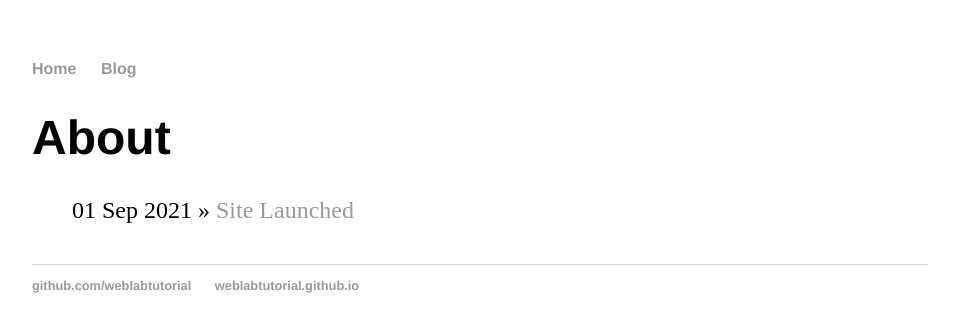
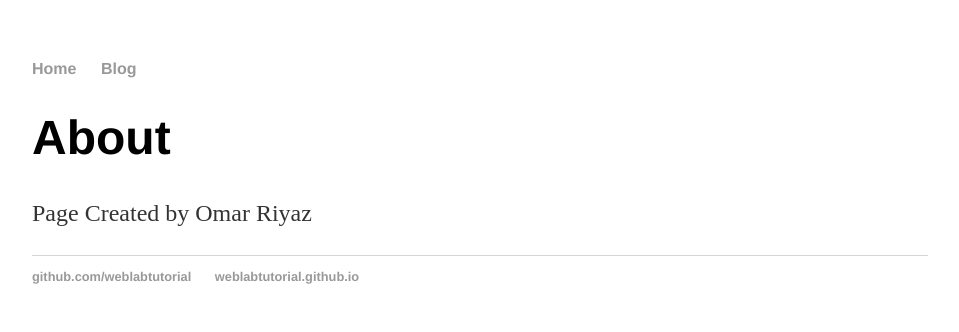
Before and after one commit to omarriyaz/omarriyaz.github.io, a Jekyll site: the page built from about/index.html, in a window 1280 px wide. Shown: the top 332 px of the page, without its empty margins (160-1119 px from the left). Built offline with Jekyll 4.4.1, drawn with Linux system fonts in a browser that asks for light colours.

Commit message:
Update index.html

```diff
--- a/about/index.html
+++ b/about/index.html
@@ -2,10 +2,7 @@
 layout: default
 title: About
 ---
-<h1>{{ page.title }}</h1>
-  <ul class="posts">
-
-    {% for post in site.posts %}
-    <li><span>{{ post.date | date_to_string }}</span> » <a href="{{ post.url }}" title="{{ post.title }}">{{ post.title }}</a></li>
-    {% endfor %}
-</ul>
+      <div class="blurb">
+        <h1>About</h1>
+        <p>Page Created by Omar Riyaz</p>
+</div>
```
